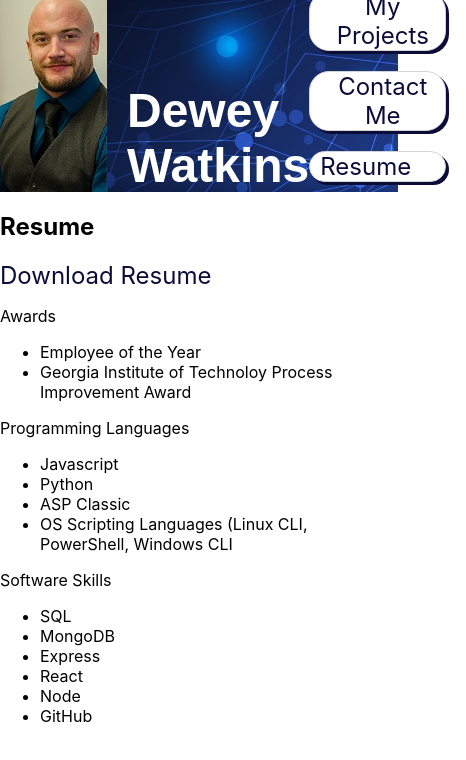
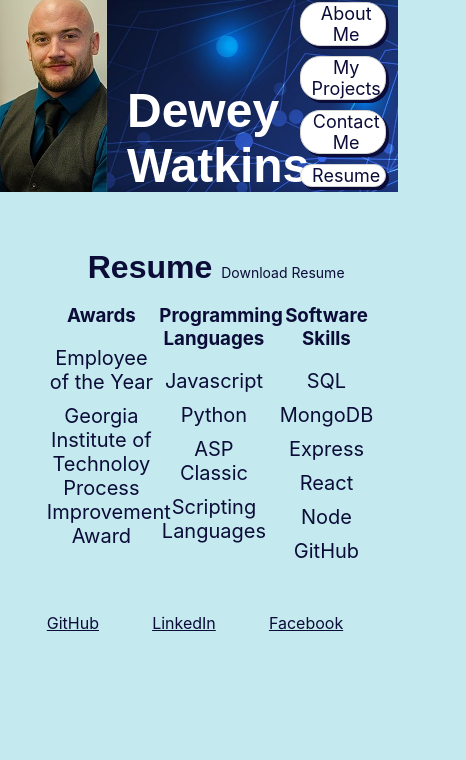
Before and after one commit to deweywatkins77/portfolio, a React (Create React App) app: page /portfolio/resume in a window 390 px wide. Shown: the top 760 px of the page, 466 px wide, since content can reach past the window. Built offline with nearby package versions, Linux system fonts and the light colour scheme.

Commit message:
added footer, and fixed styling for desktop and mobile view

```diff
--- a/src/App.js
+++ b/src/App.js
@@ -6,19 +6,21 @@ import Home from './pages/Home';
 import Projects from './pages/Projects';
 import ContactMe from './pages/ContactMe'
 import Resume from './pages/Resume'
+import Footer from './components/Footer'
 
 function App() {
   return (
     <Router>
-      <div>
         <Header />
+        <main>
           <Routes>
             <Route path='/portfolio' element={<Home />} />
             <Route path='/portfolio/projects' element={<Projects />} />
             <Route path='/portfolio/contactme' element={<ContactMe />}/>
             <Route path='/portfolio/resume' element = {<Resume />}/>
           </Routes>
-      </div>
+        </main>
+        <Footer />
     </Router>
   );
 }
--- /dev/null
+++ b/src/components/Footer.js
@@ -0,0 +1,14 @@
+import React from 'react'
+
+
+const Footer = () =>{
+    return(
+        <footer>
+            <a href="https://github.com/deweywatkins77">GitHub</a>
+            <a href="https://www.linkedin.com/in/dewey-watkins/">LinkedIn</a>
+            <a href="https://www.facebook.com/profile.php?id=100016941854222">Facebook</a>
+        </footer>
+    )
+}
+
+export default Footer
--- a/src/components/Header.js
+++ b/src/components/Header.js
@@ -4,7 +4,6 @@ import profileImage from '../images/profilesmall.jpg';
 const Header = () =>{
 
     return (
-        <div>
         <header>
             <section className="profile">
             <img src={profileImage} alt="dewey watkins profile"/>
@@ -14,7 +13,6 @@ const Header = () =>{
             </section>
             <Navigation />
         </header>
-        </div>
     )
 
 }
--- a/src/components/Navigation.js
+++ b/src/components/Navigation.js
@@ -5,7 +5,6 @@ import {Link} from "react-router-dom"
 const Navigation = () =>{
 
     return (
-        <div>
             <nav>
                 <ul>
                     <li><Link to="/portfolio">About Me</Link></li>
@@ -14,7 +13,6 @@ const Navigation = () =>{
                     <li><Link to="/portfolio/resume">Resume</Link></li>
                 </ul>
             </nav>
-        </div>
     )
 
 }
--- a/src/index.css
+++ b/src/index.css
@@ -15,6 +15,10 @@
   --main-h2-fontfam2: helvetica;
   --main-h2-fontsize: 32px;
   --main-h2-fontcolor: rgb(11, 12, 56);
+  --main-h3-fontfam1: arial;
+  --main-h3-fontfam2: helvetica;
+  --main-h3-fontsize: 32px;
+  --main-h3-fontcolor: rgb(11, 12, 56);
   --main-p-fontsize: 20px;
   --main-p-fontcolor: rgb(11, 12, 56);
   --main-seperate-border: rgb(69, 148, 221); /* rgb(1,146,229);*/
@@ -30,6 +34,7 @@ body {
     sans-serif;
   -webkit-font-smoothing: antialiased;
   -moz-osx-font-smoothing: grayscale;
+  background-color:rgb(196, 233, 238);
 }
 
 /* create menu layout to including image and name on the left */
@@ -74,7 +79,7 @@ a:link, a:visited {
 header ul li:active {
   box-shadow: 1px 1px 0px 0px var(--nav-shadow-active);
 }
-/* Align the profile pick with profile name text */
+/* Align the profile pic with profile name text */
 .profile {
   display: flex;
   align-items: flex-end;
@@ -86,31 +91,25 @@ sections divided by blue border
 main {
   width: 100%;
   display: flex;
-  flex-direction: column;
-
 }
 
 main section {
+  width: 100%;
   display: flex;
-  margin: 20px 25px;
+  flex-direction: column;
+  margin:30px 12% 0px;
 }
 
 main section h2 {
-  width: 25%;
-  height: auto;
-  margin: auto;
   font-family: var(--main-h2-fontfam1) , var(--main-h2-fontfam2);
   font-size: var(--main-h2-fontsize);
   color: var(--main-h2-fontcolor);
 }
 
 main section p, main section ul {
-  width: 75%;
-  padding-left: 25px;
   list-style: none;
   display: flex;
   justify-content: space-around;
-  border-left: 3px solid var(--main-seperate-border);
   font-size: var(--main-p-fontsize);
   color: var(--main-p-fontcolor);
 }
@@ -121,11 +120,11 @@ css for images after this section
 */
 .cardcontainer {
   display: flex;
+  flex-direction: row;
   flex-wrap: wrap;
   justify-content: space-between;
-  margin-left: 0px;
-  width: 75%;
-  border-left: 3px solid var(--main-seperate-border);
+  margin: 0px;
+  width: 100%;
 }
 
 .projectcard {
@@ -133,30 +132,19 @@ css for images after this section
   flex-direction: column;
   justify-content: flex-end;
   align-items: flex-start;
-  opacity: .5;
-  margin: 10px 0px 0px 25px;
-  height: 150px;
-  width: 45.5%;
+  margin-top: 20px;
+  margin-left: 0px;
+  margin-right: 0px;
+  height: 200px;
+  width: 46%;
   background-size: cover;
   border:1px solid var(--card-border);
-
-}
-
-.projectcard:hover{
-  transition: all .7s ease-in-out;
-  opacity: 1;
-}
-
-.big {
-  margin: 0px 0px 0px 25px;
-  height: 300px;
-  width: 100%;
 }
 
 .cardtext {
   display: block;
   border: none;
-  margin: 10px 10px;
+  margin: 10px 3%;
   padding: 5px 15px;
   width: auto;
   color: var(--card-text-color);
@@ -184,154 +172,170 @@ css for images after this section
   background-image: url('./images/python.jfif');
 }
 
-@media only screen and (max-width: 910px){
+.contactForm input{
+  width:40%;
+}
+
+.contactForm textarea{
+  width:40%;
+  height: 100px;
+}
+
+.resumeHeader{
+  display: flex;
+  flex-direction: row;
+  align-items: flex-end;
+  margin:0px;
+  padding:0px;
+  margin-left: 12%;
+}
+
+.resumeHeader h2{
+  margin-bottom: 0px;
+  width: auto;
+}
+
+.resumeHeader a{
+  font-size: 14px;
+  margin-left: 3%;
+  margin-bottom: 5px;
+}
+
+.resumeContainer{
+  margin: 0px;
+  display: flex;
+  flex-direction: row;
+  width: 100%;
+}
+
+.resumePart{
+  margin: 0px;
+  display: flex;
+  flex-direction: column;
+  width: 32%;
+  padding-right: 1%;
+}
+
+.resumePart h3{
+  color: var(--main-h3-fontcolor);
+  text-align: center;
+}
+
+.resumePart ul{
+  display: flex;
+  flex-direction: column;
+  margin: 0px;
+  padding: 0px;
+  text-align: center;
+}
+
+.resumePart li{
+  padding-bottom: 10px;
+}
+
+footer{
+  margin: 0px 12%;
+  display: flex;
+  flex-direction: row;
+  align-items: flex-start;
+  justify-content: space-between;
+  padding-top: 40px;
+  padding-bottom: 40px;
+}
+
+footer a:link{
+  text-decoration: underline;
+  font-size: 16px;
+}
+
+@media only screen and (max-width: 827px){
   a:link, a:visited {
       text-decoration: none;
       color: var(--nav-menu-text);
       font-size: 24px;
   }
 
+  header nav{
+    width: 29%;
+  }
+
   header ul {
-      width: 40%;
-      height: 100%;
+      width: 95%;
       display: flex;
       flex-direction: column;
       justify-content: flex-end;
       align-items: flex-end;
-      margin: 0px 20px 0px 0px;
+      margin: 0px 10% 0px 0px;
       padding: 0px;
   }
 
-  header ul li {
-      margin: 10px auto;
-      width: 125px;
-      text-align: center;
-      padding: 0px 0px 0px 10px;
+  nav ul li {
+    margin: 5px 10px 5px 0px;
+    width: 85%;
+    text-align: center;
+    padding: 0px 0px 0px 10px;
+    font-size: 10px;
   }
 
-  main {
-      width: 100%;
-      margin-top: 20px;
-      align-items: center;
+  nav a:link, nav a:visited{
+    padding: 0px;
+    font-size: 18px;
+    width:95%;
+    margin: 0px;
   }
 
-  main section {
-      display: flex;
-      flex-direction: column;
-      margin: 20px auto;
-      width: 100%
+  .resumeHeader{
+    display: flex;
+    flex-direction: row;
+    align-items: flex-end;
+    margin:0px;
+    padding:0px;
+    margin-left: 12%;
   }
 
-  main section h2 {
-      width: 100%;
-      padding: 0px;
-      text-align: center;
+  .resumeHeader h2{
+    margin-bottom: 0px;
+    width: auto;
   }
 
-  main section p, main section ul {
-      width: 100%;
-      border-top: 3px solid var(--main-seperate-border);
-      border-left: none;
-      padding-left: 0px;
-      padding-top: 15px;
-      margin: 15px auto;
+  .resumeHeader a{
+    font-size: 14px;
+    margin-left: 3%;
+    margin-bottom: 5px;
   }
 
-  .cardcontainer {
-      width: 100%;
-      margin: 18px 0px 0px 0px;
-      padding: 0px;
-      border-top: 3px solid var(--main-seperate-border);
-      border-left: none;
+  .resumeContainer{
+    margin: 0px;
+    display: flex;
+    flex-direction: row;
+    width: 100%;
   }
 
-  .projectcard {
-      width: 100%;
-      margin: 10px auto;
-      padding: 0px;
+  .resumePart{
+    margin: 0px;
+    display: flex;
+    flex-direction: column;
+    width: 32%;
+    padding-right: 1%;
   }
 
-  .big {
-      margin: 15px auto 0px;
-      height: 300px;
-      width: 100%;
-
-  }
-}
-
-@media only screen and (max-device-width: 480px){
-  a:link, a:visited {
-      text-decoration: none;
-      color: var(--nav-menu-text);
-      font-size: 24px;
+  .resumePart h3{
+    color: var(--main-h3-fontcolor);
+    text-align: center;
   }
 
-  header ul {
-      width: 40%;
-      height: 100%;
-      display: flex;
-      flex-direction: column;
-      justify-content: flex-end;
-      align-items: flex-end;
-      margin: 0px 20px 0px 0px;
-      padding: 0px;
+  .resumePart ul{
+    display: flex;
+    flex-direction: column;
+    margin: 0px;
+    padding: 0px;
+    text-align: center;
   }
 
-  header ul li {
-      margin: 10px auto;
-      width: 150px;
-      text-align: center;
-      padding: 0px 0px 0px 10px;
+  .resumePart li{
+    padding-bottom: 10px;
   }
 
-  main {
-      width: 100%;
-      margin-top: 20px;
-      align-items: center;
-  }
-
-  main section {
-      display: flex;
-      flex-direction: column;
-      margin: 20px auto;
-      width: 100%
-  }
-
-  main section h2 {
-      width: 100%;
-      padding: 0px;
-      text-align: center;
-  }
-
-  main section p, main section ul {
-      width: 100%;
-      border-top: 3px solid var(--main-seperate-border);
-      border-left: none;
-      padding-left: 0px;
-      padding-top: 15px;
-      margin: 15px auto;
-  }
-
-  .cardcontainer {
-      width: 100%;
-      margin: 18px 0px 0px 0px;
-      padding: 0px;
-      border-top: 3px solid var(--main-seperate-border);
-      border-left: none;
-  }
-
-  .projectcard {
-      width: 100%;
-      margin: 10px auto;
-      padding: 0px;
-  }
-
-  .big {
-      margin: 15px auto 0px;
-      height: 300px;
-      width: 100%;
-
-  }
 }
 
 code {
--- a/src/pages/Projects.js
+++ b/src/pages/Projects.js
@@ -30,14 +30,14 @@ const Projects = () =>{
         }
     ]
     return(
-        <div>
+        <section>
             <h2 id="MyProjects">My Projects</h2>
             <section className="cardcontainer">
                 {links.map((element, index)=>{
                     return <Project key={index} link={element} />
                 })}
             </section>
-        </div>
+        </section>
     )
 }
 
--- a/src/pages/Resume.js
+++ b/src/pages/Resume.js
@@ -2,21 +2,30 @@ import React from "react";
 
 const Resume = () =>{
     return (
-        <div>
-            <h2>Resume</h2><a href="https://raw.githubusercontent.com/deweywatkins77/resume/main/Resume.pdf">Download Resume</a>
-            <p>Awards</p>
+        <section>
+            <div className="resumeHeader">
+                <h2>Resume</h2>
+                <a href="https://raw.githubusercontent.com/deweywatkins77/resume/main/Resume.pdf">Download Resume</a>
+            </div>
+            <div className="resumeContainer">
+                <div className="resumePart">
+                    <h3>Awards</h3>
                     <ul>
                         <li>Employee of the Year</li>
                         <li>Georgia Institute of Technoloy Process Improvement Award</li>
                     </ul>
-            <p>Programming Languages</p>
+                </div>
+                <div className="resumePart">
+                    <h3>Programming Languages</h3>
                     <ul>
                         <li>Javascript</li>
                         <li>Python</li>
                         <li>ASP Classic</li>
-                <li>OS Scripting Languages (Linux CLI, PowerShell, Windows CLI</li>
+                        <li>Scripting Languages</li>
                     </ul>
-            <p>Software Skills</p>
+                </div>
+                <div className="resumePart">
+                    <h3>Software Skills</h3>
                     <ul>
                         <li>SQL</li>
                         <li>MongoDB</li>
@@ -26,6 +35,8 @@ const Resume = () =>{
                         <li>GitHub</li>
                     </ul>
                 </div>
+            </div>
+        </section>
     )
 }
 
```
Also changed, not shown: src/pages/ContactMe.js (+4 -4 lines), src/pages/Home.js (+4 -4 lines), 7 other files (tests, documents, lock files or other folders). Lines whose indentation alone changed are shown as unchanged.
